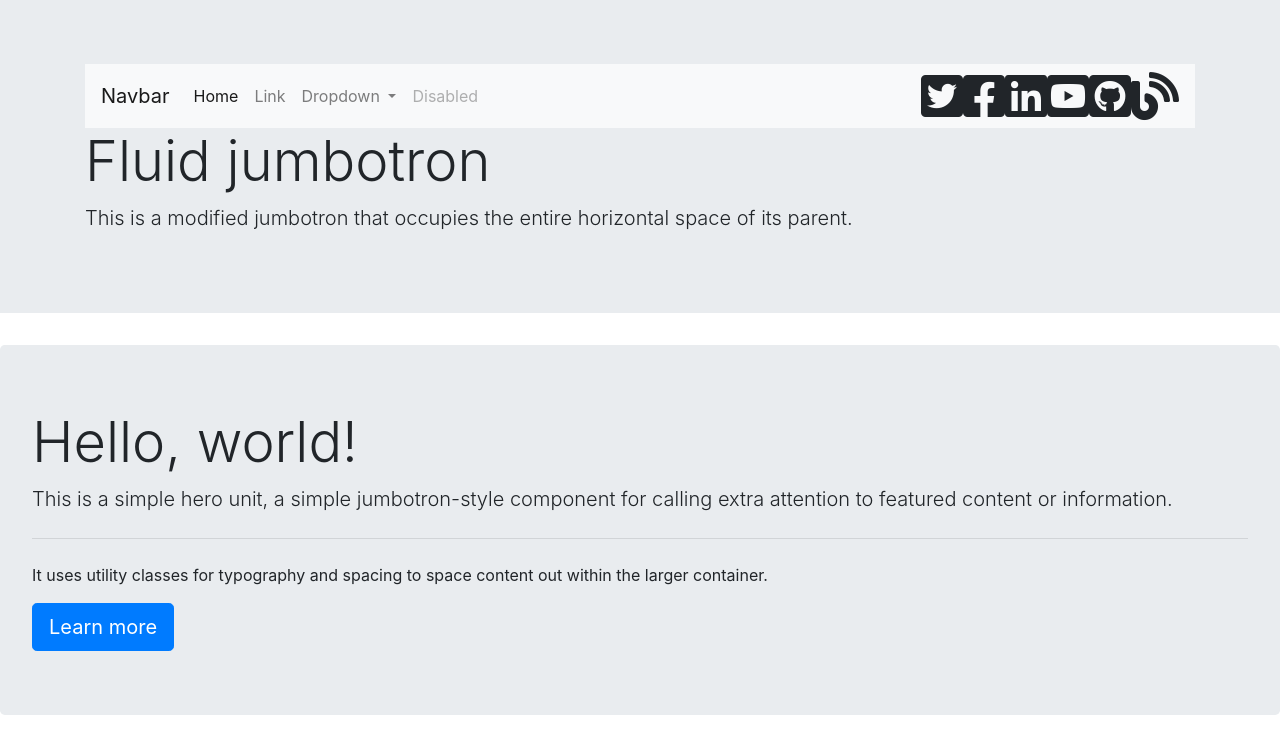
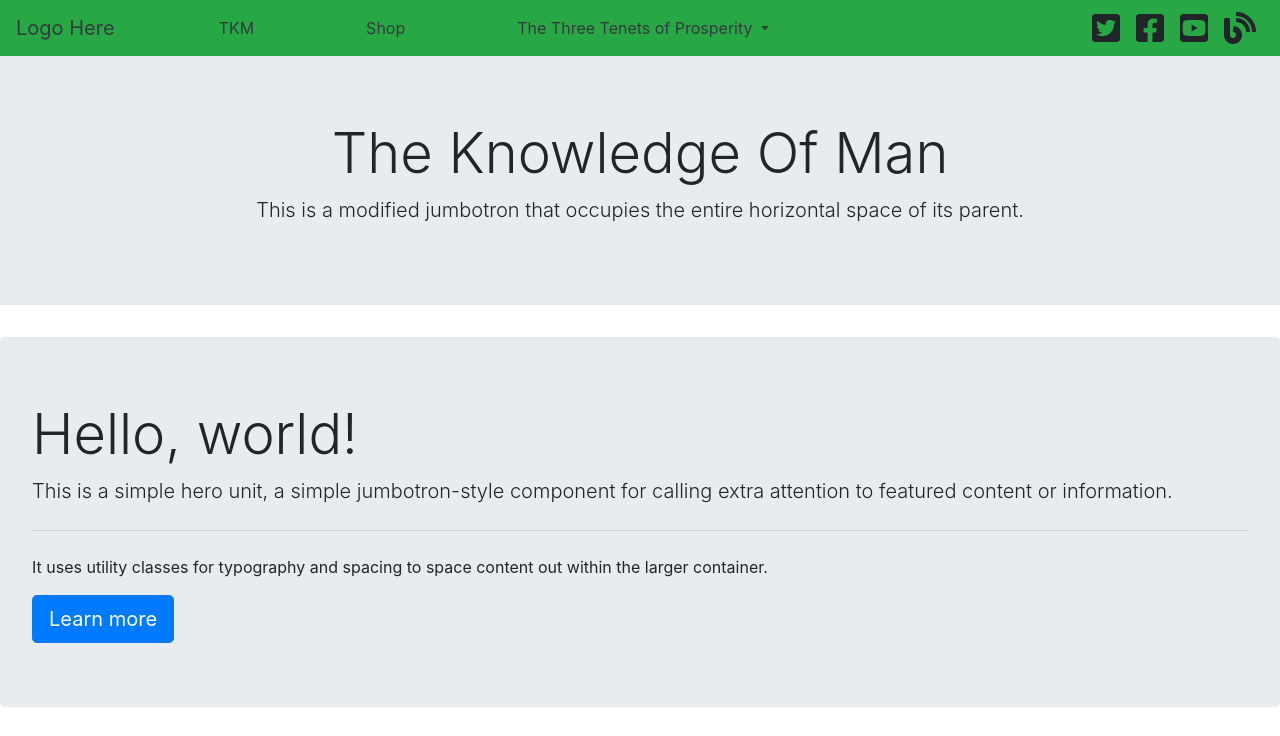
Before and after one commit to Jaywomack/Blog, a plain HTML site: page index.html in a window 1280 px wide. Shown: the top 736 px of the page. Drawn offline with nearby package versions, Linux system fonts and the light colour scheme; grey boxes are pictures that could not be loaded.

Commit message:
Changed from styling with less to using Bootstrap markup. Moving to getting rid of LESS and using SASS

```diff
--- a/index.html
+++ b/index.html
@@ -20,51 +20,47 @@
 
 <body>
     <!-- Site navigation -->
-    <div class="jumbotron jumbotron-fluid">
-        <div class="container">
-            <nav class="navbar navbar-expand-lg navbar-light bg-light">
-                <a class="navbar-brand" href="#">Navbar</a>
-                <button class="navbar-toggler" type="button" data-toggle="collapse"
-                    data-target="#navbarSupportedContent" aria-controls="navbarSupportedContent" aria-expanded="false"
-                    aria-label="Toggle navigation">
+    <nav class="navbar navbar-expand-lg navbar-light bg-success w-100">
+        <a class="navbar-brand text-dark mr-5" href="#">Logo Here</a>
+        <button class="navbar-toggler" type="button" data-toggle="collapse" data-target="#navbarSupportedContent"
+            aria-controls="navbarSupportedContent" aria-expanded="false" aria-label="Toggle navigation">
             <span class="navbar-toggler-icon"></span>
         </button>
 
         <div class="collapse navbar-collapse" id="navbarSupportedContent">
             <ul class="navbar-nav mr-auto">
                 <li class="nav-item active">
-                            <a class="nav-link" href="#">Home <span class="sr-only">(current)</span></a>
+                    <a class="nav-link text-dark mx-5" href="#">TKM <span class="sr-only">(current)</span></a>
                 </li>
                 <li class="nav-item">
-                            <a class="nav-link" href="#">Link</a>
+                    <a class="nav-link text-dark mx-5" href="#">Shop</a>
                 </li>
                 <li class="nav-item dropdown">
-                            <a class="nav-link dropdown-toggle" href="#" id="navbarDropdown" role="button"
+                    <a class="nav-link dropdown-toggle text-dark mx-5" href="#" id="navbarDropdown" role="button"
                         data-toggle="dropdown" aria-haspopup="true" aria-expanded="false">
-                                Dropdown
+                        The Three Tenets of Prosperity
                     </a>
                     <div class="dropdown-menu" aria-labelledby="navbarDropdown">
-                                <a class="dropdown-item" href="#">Action</a>
-                                <a class="dropdown-item" href="#">Another action</a>
-                                <div class="dropdown-divider"></div>
-                                <a class="dropdown-item" href="#">Something else here</a>
+                        <a class="dropdown-item" href="#">Healthy</a>
+                        <a class="dropdown-item" href="#">Wealthy</a>
+                        <a class="dropdown-item" href="#">Wise</a>
                     </div>
                 </li>
-                        <li class="nav-item">
-                            <a class="nav-link disabled" href="#" tabindex="-1" aria-disabled="true">Disabled</a>
-                        </li>
+
             </ul>
-                    <i class="fab fa-twitter-square fa-3x"></i>
-                    <i class="fab fa-facebook-square fa-3x"></i>
-                    <i class="fab fa-linkedin fa-3x"></i>
-                    <i class="fab fa-youtube-square fa-3x"></i>
-                    <i class="fab fa-github-square fa-3x"></i>
-                    <i class="fas fa-blog fa-3x"></i>
+            <i class="fab fa-twitter-square fa-2x mx-2"></i>
+            <i class="fab fa-facebook-square fa-2x mx-2"></i>
+            <i class="fab fa-youtube-square fa-2x mx-2"></i>
+            <i class="fas fa-blog fa-2x mx-2"></i>
         </div>
     </nav>
+    <div class="jumbotron jumbotron-fluid">
+        <div class="container">
 
-            <h1 class="display-4">Fluid jumbotron</h1>
-            <p class="lead">This is a modified jumbotron that occupies the entire horizontal space of its parent.</p>
+
+            <h1 class="text-center display-4">The Knowledge Of Man</h1>
+            <p class="text-center lead">This is a modified jumbotron that occupies the entire horizontal space of its
+                parent.</p>
         </div>
     </div>
     <!-- Blog landing pages with dropdowns to subdomains for Healthy Wealthy and Wise-->
@@ -191,6 +187,7 @@
         <button type="submit" class="btn btn-primary">Submit</button>
     </form>
 
+    <!-- Footer -->
 
     <!-- Social Icons with Header -->
     <i class="fab fa-twitter-square fa-5x"></i>
@@ -204,7 +201,6 @@
 
 
 
-    <!-- Footer -->
 
 
 
```
Lines whose indentation alone changed are shown as unchanged.
